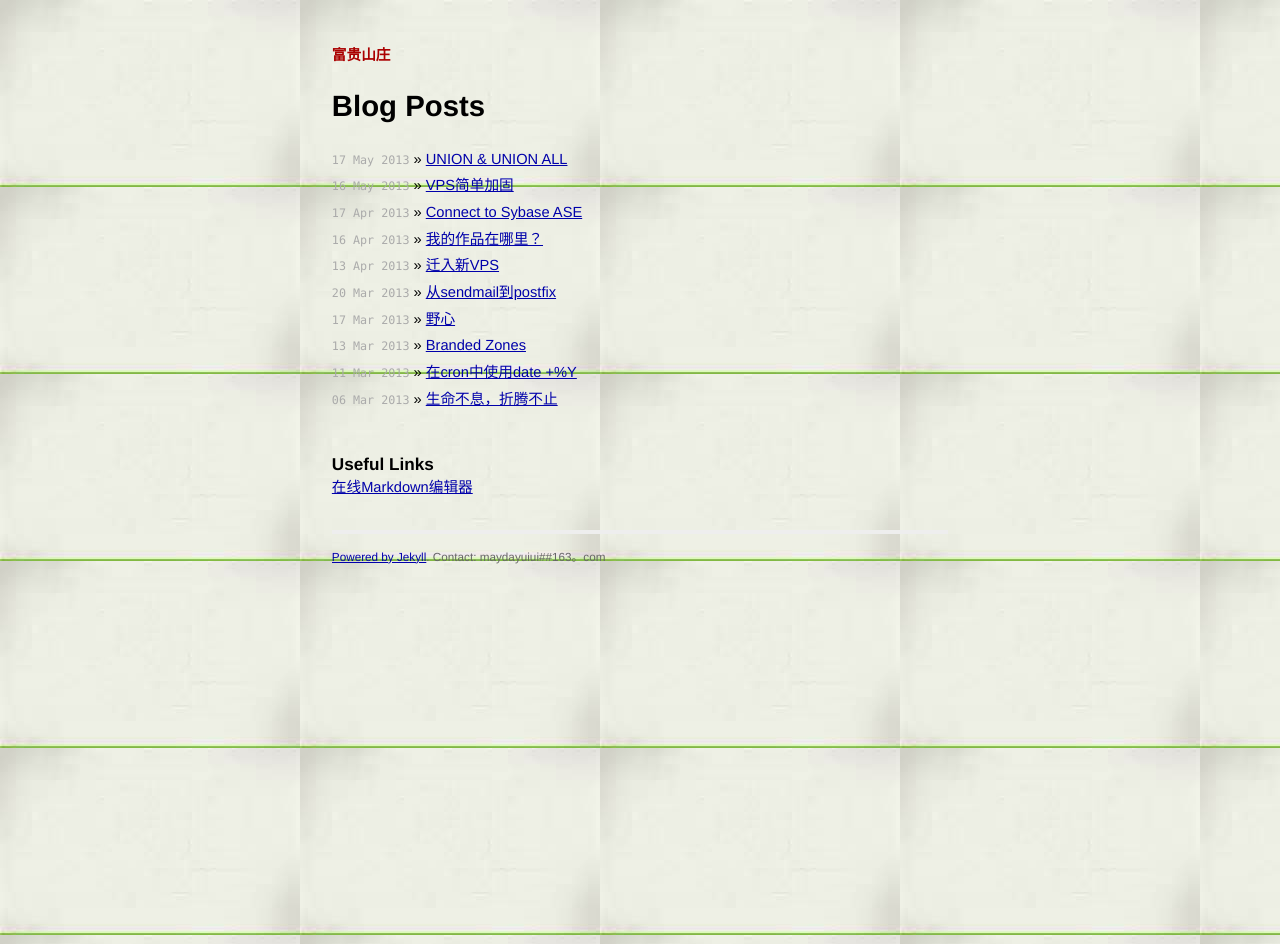
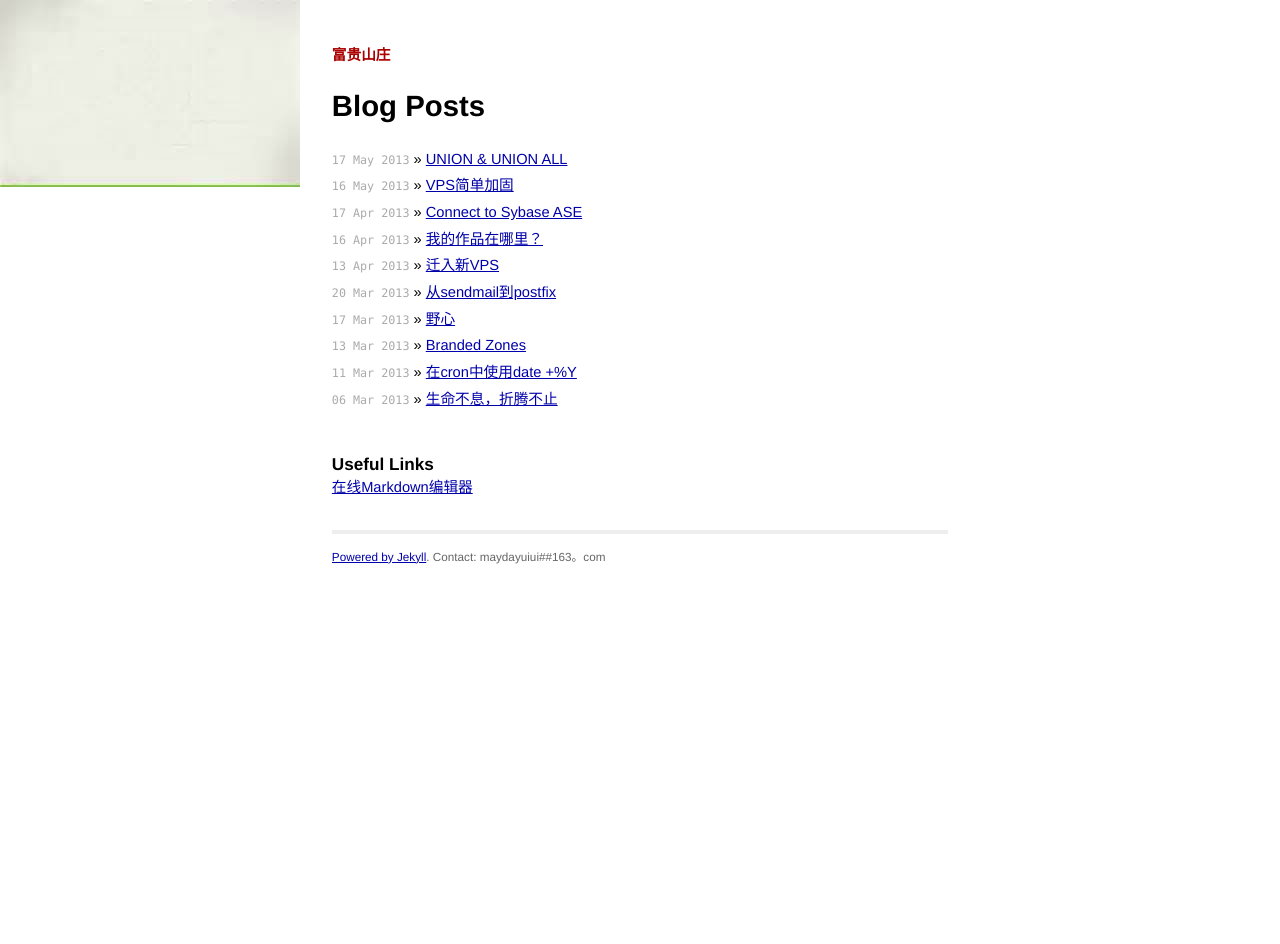
Before and after one commit to maydayuiui/maydayuiui.github.com, a Jekyll site: the page built from index.html, in a window 1280 px wide. Built offline with Jekyll 4.4.1, drawn with Linux system fonts in a browser that asks for light colours; Markdown is read by kramdown in place of the engine named in the settings.

Commit message:
Update screen.css

```diff
--- a/css/screen.css
+++ b/css/screen.css
@@ -17,6 +17,7 @@ html, body {
 
 body {
   background-image:url('../img/bg.jpg');
+  background-repeat:no-repeat;
   background-color: white;
   font: 13.34px helvetica, arial, clean, sans-serif;
   *font-size: small;
@@ -76,6 +77,7 @@ ul.posts {
 /*****************************************************************************/
 
 .site {
+  background-color: white;
   font-size: 110%;
   text-align: justify;
   width: 42em;
```
